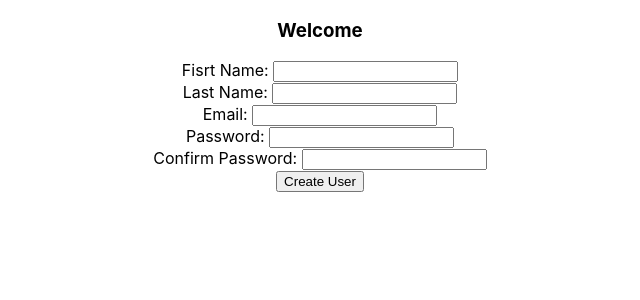
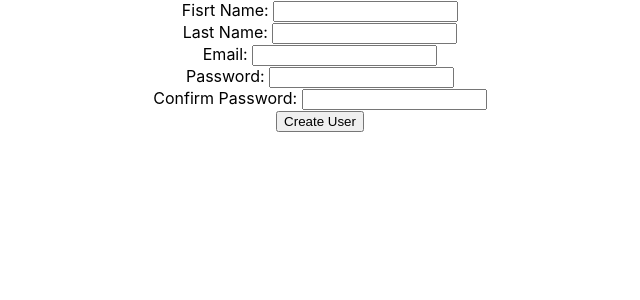
Before and after one commit to TylerDuran/hook_form, a React (Create React App) app: page / in a window 1280 px wide. Shown: the top 300 px of the page, without its empty margins (320-960 px from the left). Built offline with nearby package versions, Linux system fonts and the light colour scheme.

Commit message:
More Forms Update

```diff
--- a/src/components/Form.jsx
+++ b/src/components/Form.jsx
@@ -77,7 +77,6 @@ const UserForm = (props) => {
     return(
         <div>
             <form onSubmit={ createUser }>
-                <h3>Welcome</h3>
                 <div>
                     <label>Fisrt Name: </label>
                     <input type="text" onChange={ handleFirstName } />
```
